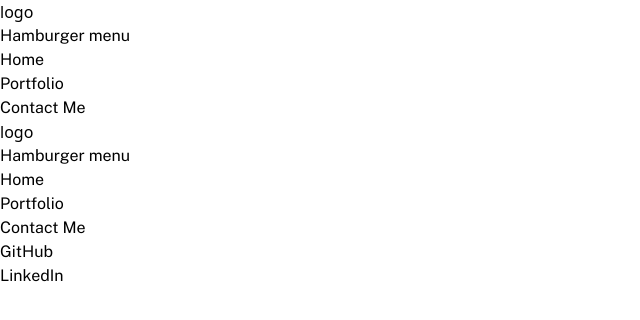
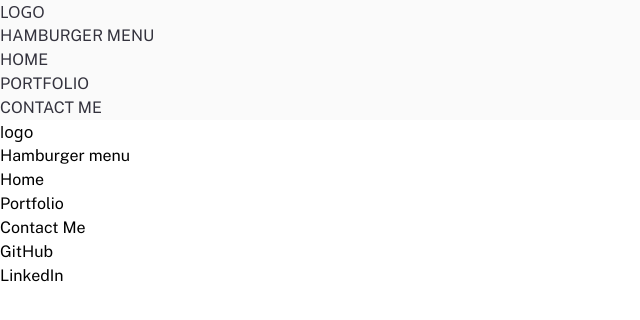
Before and after one commit to kellyky/Portfolio, a React (Vite) app: page / in a window 1280 px wide. Shown: the top 320 px of the page, without its empty margins (0-640 px from the left). Built offline with nearby package versions, Linux system fonts and the light colour scheme.

Commit message:
Add CSS to Header component

```diff
--- a/src/components/Header.jsx
+++ b/src/components/Header.jsx
@@ -1,6 +1,10 @@
 export default function Header() {
   return (
-    <header>
+    <header style={{
+      color: 'var(--greyish-dark-blue)',
+      backgroundColor: 'var(--very-light-grey)',
+      textTransform: 'uppercase'
+    }}>
       <div>
         logo
       </div>
```
Lines whose indentation alone changed are shown as unchanged.
